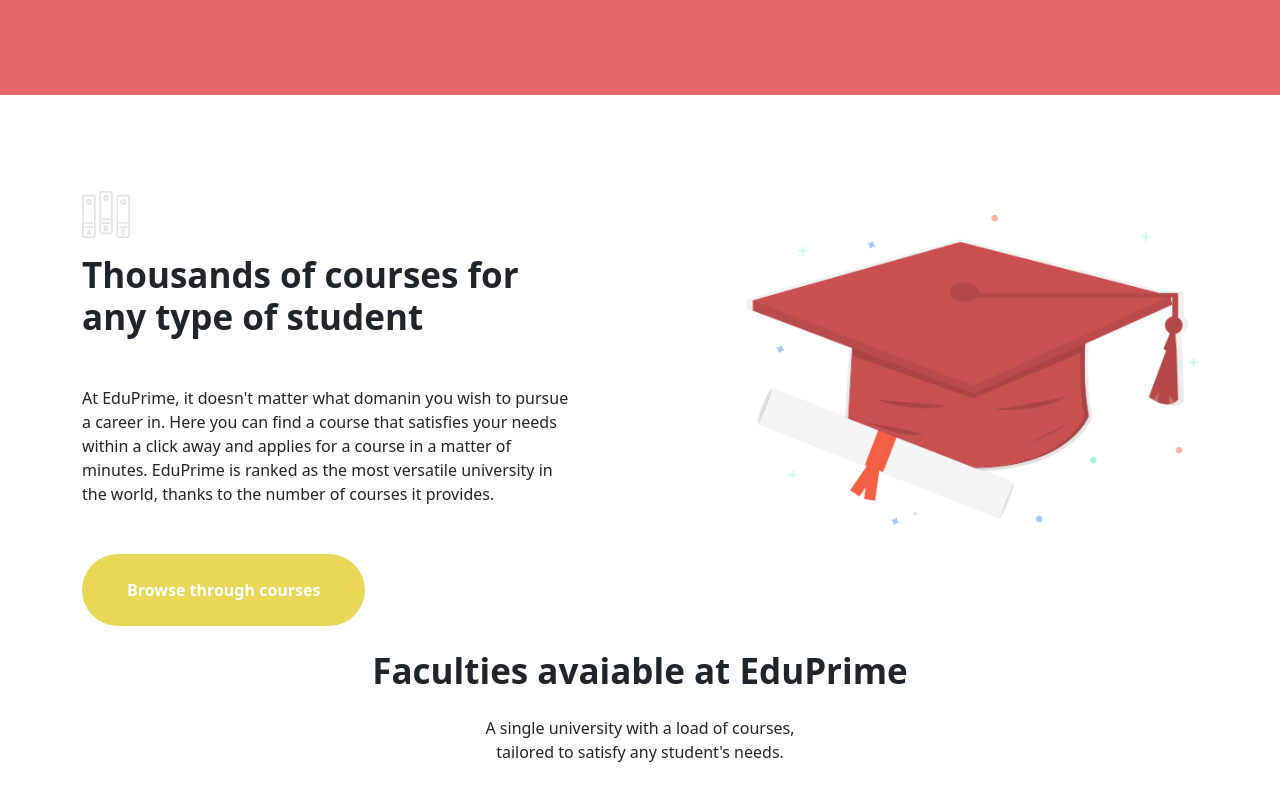
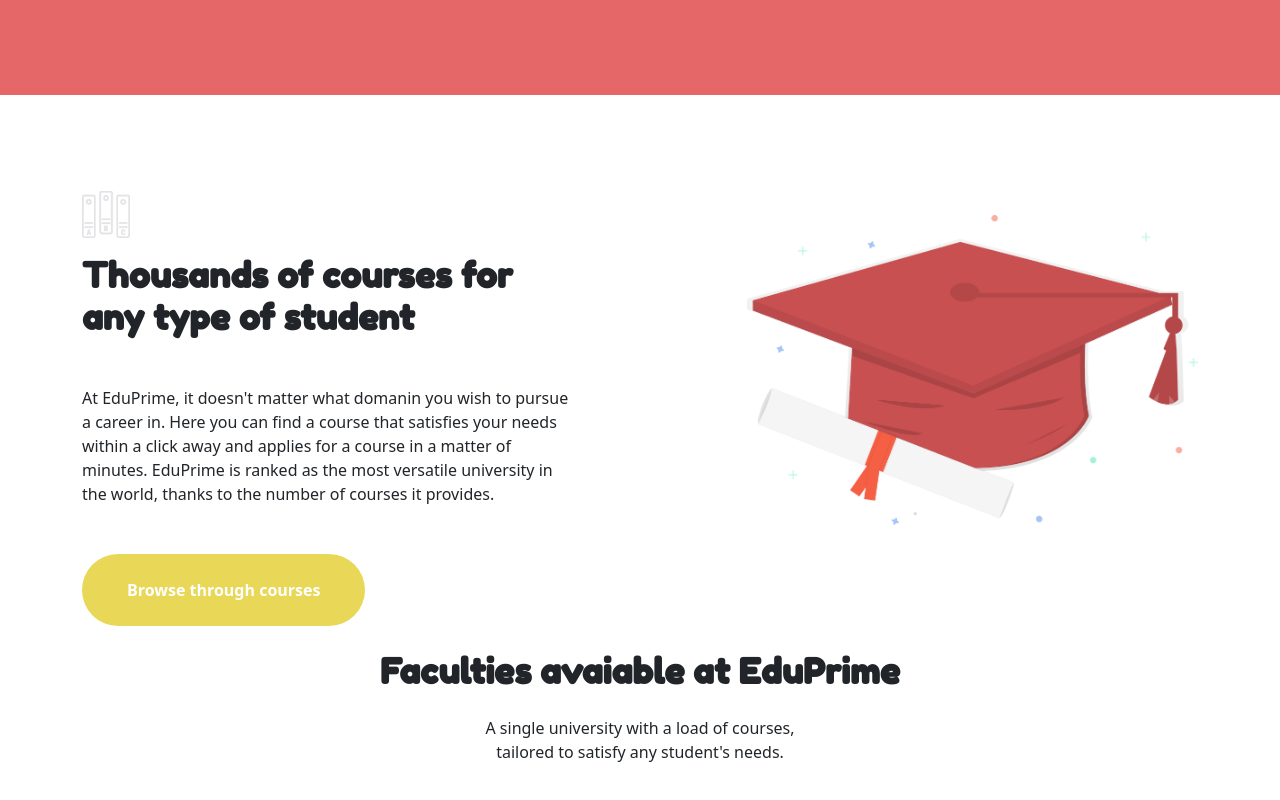
Before and after one commit to Giorgio-24/proj-html-vuejs, a Vue app: page / in a window 1280 px wide. Shown: the part 655-1455 px from the top of the page. Built offline with nearby package versions, Linux system fonts and the light colour scheme.

Commit message:
font-family-added

```diff
--- a/src/assets/scss/_style.scss
+++ b/src/assets/scss/_style.scss
@@ -1,4 +1,5 @@
 @import '~bootstrap/scss/bootstrap';
 @import 'vars';
+@import url('https://fonts.googleapis.com/css2?family=Fredoka+One&display=swap');
 @import 'generals';
 @import 'utils';
--- a/src/assets/scss/_utils.scss
+++ b/src/assets/scss/_utils.scss
@@ -10,6 +10,7 @@
 .font-35{
   font-size: 35px;
   font-weight: bold;
+  font-family: 'Fredoka One', cursive;
 }
 
 //^COLORS
```
